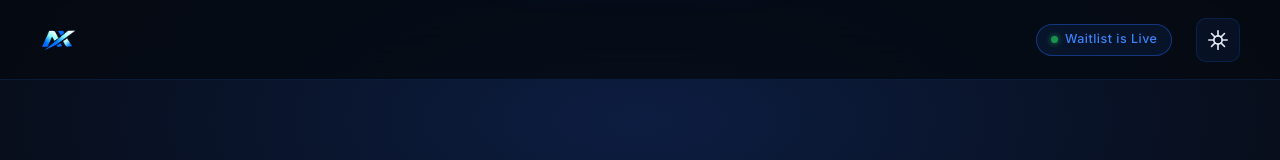
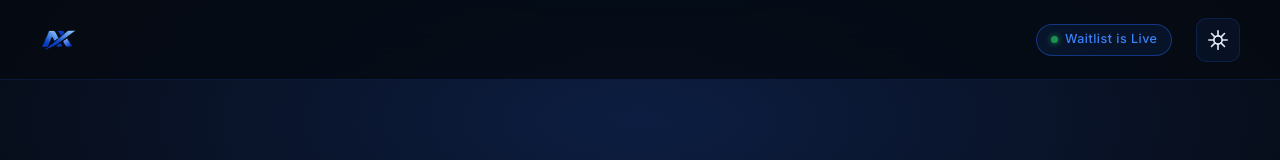
Before and after one commit to G3ntl3/nodexpay, a Next.js app: page / in a window 1280 px wide. Shown: the top 160 px of the page. Built offline with nearby package versions, Linux system fonts and the light colour scheme.

Commit message:
whitish node fixed

```diff
--- a/src/app/page.css
+++ b/src/app/page.css
@@ -72,8 +72,12 @@ html[data-theme="light"] .nav {
   transform: scale(1.05);
 }
 
-.logo-mark { display: flex; align-items: center; gap: 0.55rem; text-decoration: none; }
-.logo-img { width: 38px; height: 38px; object-fit: contain; mix-blend-mode: screen; filter: brightness(1.8) contrast(1.2); }
+.logo-mark { display: flex;
+   align-items: center;
+   gap: 0.55rem; text-decoration: none; }
+.logo-img { width: 38px; height: 38px;
+  object-fit: contain;
+  }
 
 html[data-theme="light"] .logo-img {
   mix-blend-mode: multiply;
@@ -88,7 +92,7 @@ html[data-theme="light"] .logo-img {
 
 html[data-theme="light"] .logo-text {
   background: linear-gradient(135deg, #1e293b 35%, var(--cyan));
-  -webkit-background-clip: text; -webkit-text-fill-color: transparent;
+  -webkit-background-clip: text;
 }
 
 .waitlist-badge {
@@ -319,6 +323,7 @@ html[data-theme="light"] .orbit-logo {
 .nodes-wrapper { max-width: 900px; margin: 0 auto; display: grid; grid-template-columns: 1fr 1fr; gap: 4rem; align-items: start; }
 .nodes-left h2 { font-family:var(--font-cinzel),sans-serif;font-size:clamp(2rem,4vw,3rem);font-weight:800;letter-spacing:-0.03em;line-height:1.1;margin-bottom:2rem; }
 .nodes-canvas { width:100%;height:310px;border-radius:16px;background:rgba(8,14,26,0.7);border:1px solid var(--border); }
+html[data-theme="light"] .nodes-canvas { background: #022242f8; border-color: rgba(15,23,42,0.12); }
 .nodes-right { display:flex;flex-direction:column;gap:0; }
 .step-item { display:flex;gap:1.5rem;position:relative;padding-bottom:2.5rem;align-items:flex-start; }
 .step-item:last-child { padding-bottom:0; }
```
